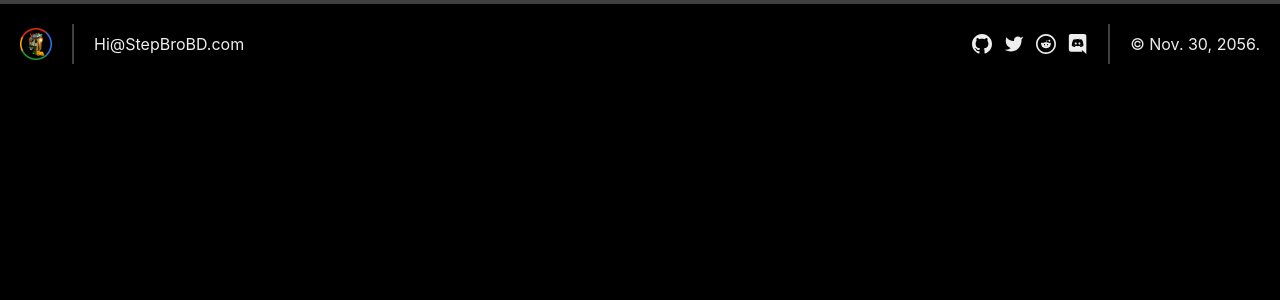
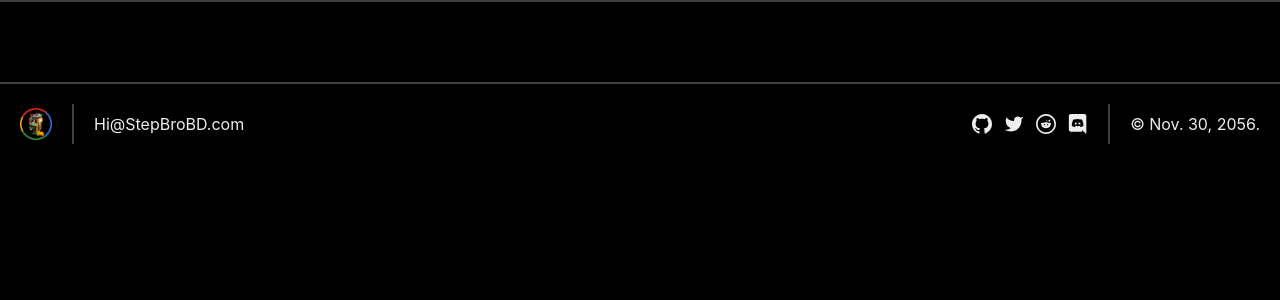
Before and after one commit to stepbrobd/stepbrobd, a Next.js app: page / in a window 1280 px wide. Shown: the top 300 px of the page. Built offline with nearby package versions, Linux system fonts and the light colour scheme.

Commit message:
added layout main element padding

```diff
--- a/src/components/layout.tsx
+++ b/src/components/layout.tsx
@@ -13,7 +13,7 @@ const Layout: FunctionComponent = ({children}: Props) => {
         <>
             <Meta/>
             <Header/>
-            <main>
+            <main className="px-5 py-10">
                 {children}
             </main>
             <Footer/>
```
